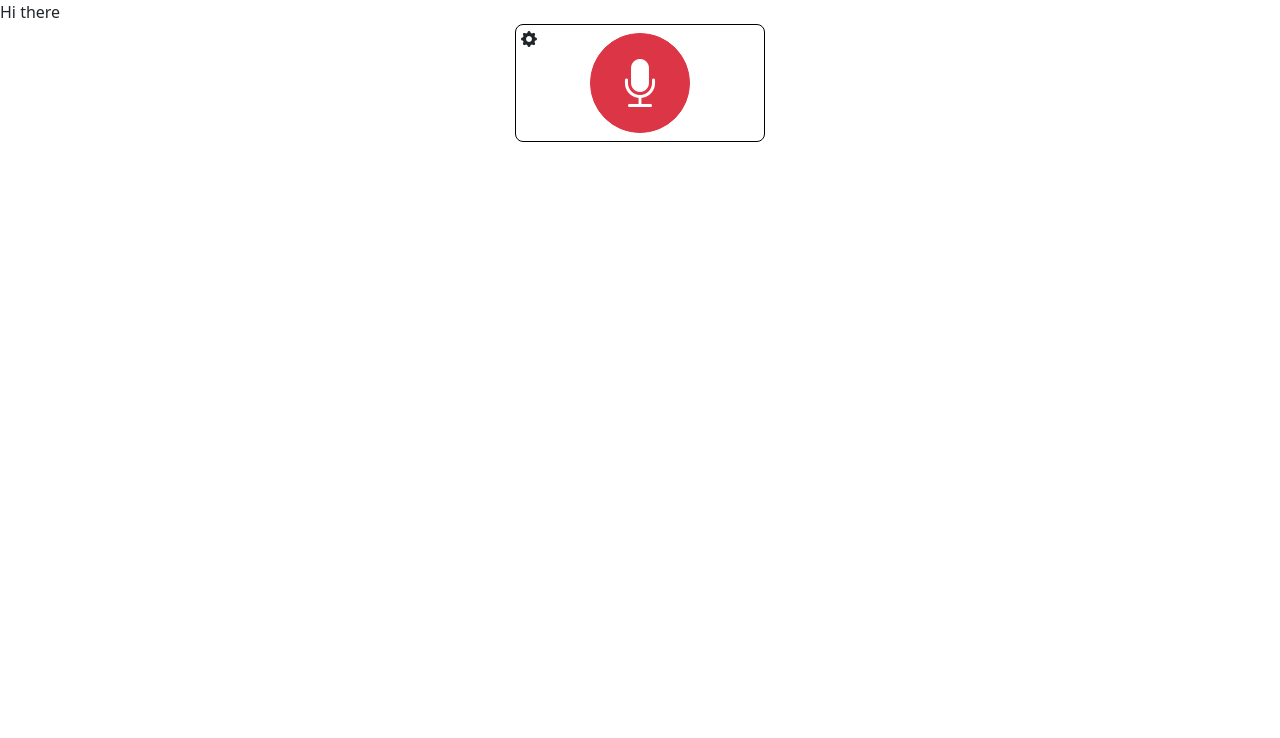
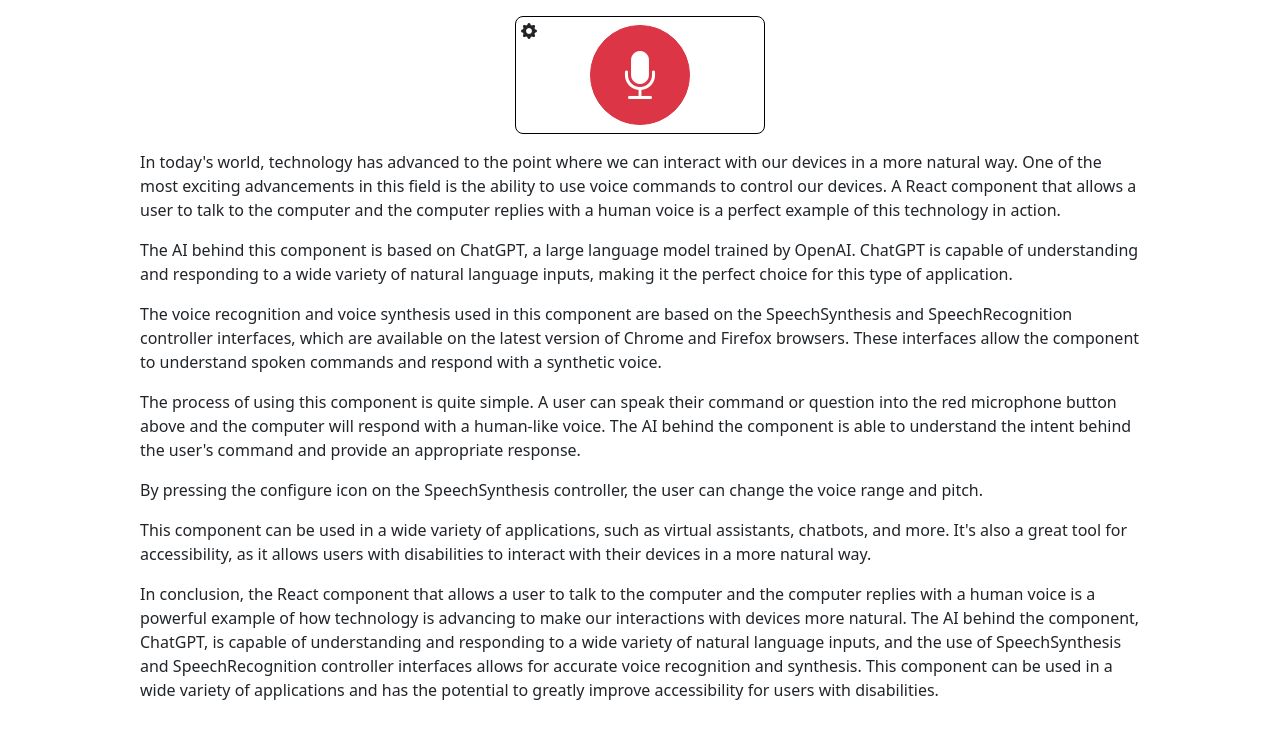
Before and after one commit to krasnoff/chat-gpt-interface, a React (Create React App) app: page / in a window 1280 px wide. Shown: the top 738 px of the page. Built offline with nearby package versions, Linux system fonts and the light colour scheme.

Commit message:
add explenation text

```diff
--- a/src/App.scss
+++ b/src/App.scss
@@ -1 +1,2 @@
-@import 'css-files/round-buttons.scss'
+@import 'css-files/round-buttons.scss';
+@import 'css-files/index.scss';
--- a/src/App.tsx
+++ b/src/App.tsx
@@ -4,9 +4,17 @@ import './components/open-modal-chat/open-modal-chat.tsx'
 
 function App() {
   return (
-    <div className="App">
-      Hi there
+    <div className="main">
       <OpenModalChatboxComponent></OpenModalChatboxComponent>
+      <div className="mainContent mt-3">
+        <p>In today's world, technology has advanced to the point where we can interact with our devices in a more natural way. One of the most exciting advancements in this field is the ability to use voice commands to control our devices. A React component that allows a user to talk to the computer and the computer replies with a human voice is a perfect example of this technology in action.</p>
+        <p>The AI behind this component is based on ChatGPT, a large language model trained by OpenAI. ChatGPT is capable of understanding and responding to a wide variety of natural language inputs, making it the perfect choice for this type of application.</p>
+        <p>The voice recognition and voice synthesis used in this component are based on the SpeechSynthesis and SpeechRecognition controller interfaces, which are available on the latest version of Chrome and Firefox browsers. These interfaces allow the component to understand spoken commands and respond with a synthetic voice.</p>
+        <p>The process of using this component is quite simple. A user can speak their command or question into the red microphone button above and the computer will respond with a human-like voice. The AI behind the component is able to understand the intent behind the user's command and provide an appropriate response.</p>
+        <p>By pressing the configure icon on the SpeechSynthesis controller, the user can change the voice range and pitch.</p>
+        <p>This component can be used in a wide variety of applications, such as virtual assistants, chatbots, and more. It's also a great tool for accessibility, as it allows users with disabilities to interact with their devices in a more natural way.</p>
+        <p>In conclusion, the React component that allows a user to talk to the computer and the computer replies with a human voice is a powerful example of how technology is advancing to make our interactions with devices more natural. The AI behind the component, ChatGPT, is capable of understanding and responding to a wide variety of natural language inputs, and the use of SpeechSynthesis and SpeechRecognition controller interfaces allows for accurate voice recognition and synthesis. This component can be used in a wide variety of applications and has the potential to greatly improve accessibility for users with disabilities.</p>
+      </div>
     </div>
   );
 }
--- /dev/null
+++ b/src/css-files/index.scss
@@ -0,0 +1,9 @@
+.main {
+    padding-top: 1.0rem;
+
+    .mainContent {
+        margin-left: auto;
+        margin-right: auto;
+        max-width: 1000px;
+    }
+}
```
